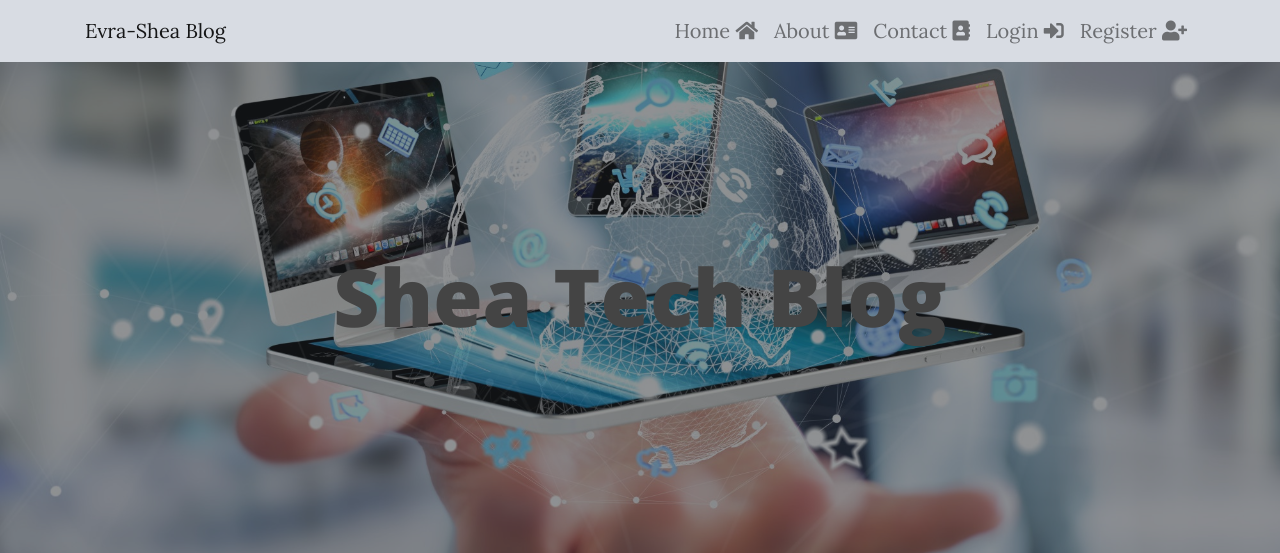
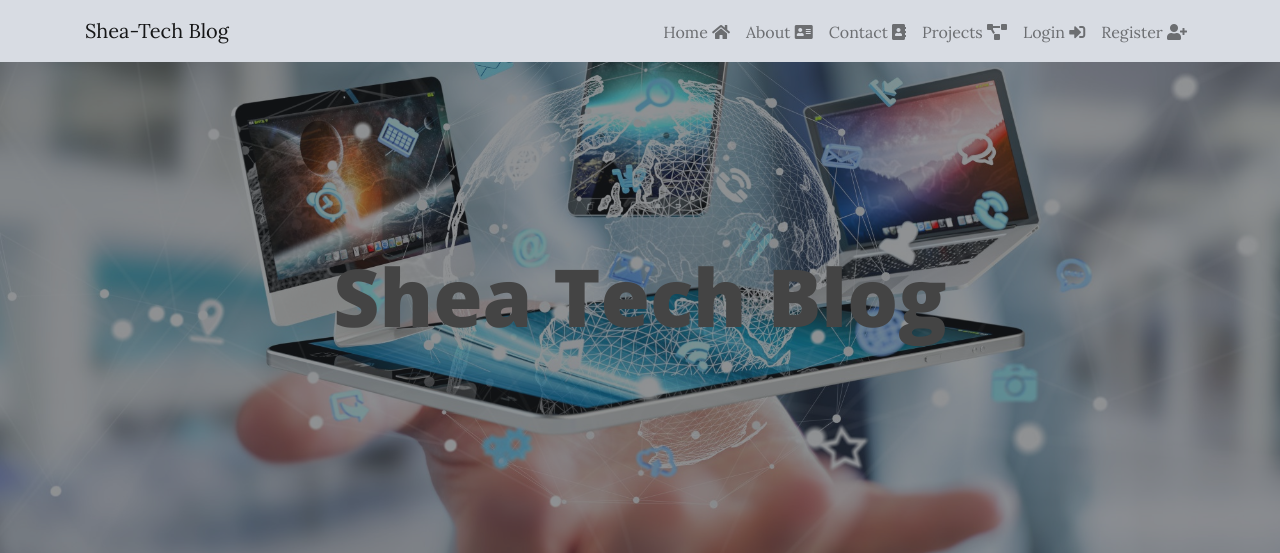
Before and after one commit to SheaEvra/django-project, a Django app: page / in a window 1280 px wide. Shown: the top 553 px of the page. Run offline with Django 3.2, Linux system fonts and the light colour scheme; data comes from the database, SQL or seed files in the repository; some libraries are stand-ins or nearby versions.

Commit message:
Updated base.html

```diff
--- a/blog/templates/blog/base.html
+++ b/blog/templates/blog/base.html
@@ -38,7 +38,7 @@
 <body>
 <nav class="navbar navbar-expand-lg fixed-top navbar-light bg-steel" >
     <div class="container">
-      <a class="navbar-brand" href="{% url 'blog-home' %}">Evra-Shea Blog</a>
+      <a class="navbar-brand" href="{% url 'blog-home' %}">Shea-Tech Blog</a>
       <button class="navbar-toggler navbar-toggler-right" type="button" data-toggle="collapse" data-target="#navbarResponsive" aria-controls="navbarResponsive" aria-expanded="false" aria-label="Toggle navigation">
         Menu
         <i class="fas fa-bars"></i>
@@ -46,31 +46,34 @@
       <div class="collapse navbar-collapse" id="navbarResponsive">
         <ul class="navbar-nav ml-auto">
           <li class="nav-item">
-            <a class="nav-link" href="{% url 'blog-home' %}">Home <i class="fas fa-home"></i></a>
+            <a class="nav-link" href="{% url 'blog-home' %}"><small>Home <i class="fas fa-home"></i></small></a>
           </li>
           <li class="nav-item">
-            <a class=" nav-link" href="{% url 'blog-about' %}">About <i class="fas fa-address-card"></i></a>
+            <a class=" nav-link" href="{% url 'blog-about' %}"><small>About <i class="fas fa-address-card"></i></small></a>
           </li>
           <li class="nav-item">
-            <a class="nav-link" href="{% url 'blog-contact' %}">Contact <i class="fas fa-address-book"></i></a>
+            <a class="nav-link" href="{% url 'blog-contact' %}"><small>Contact <i class="fas fa-address-book"></i></small></a>
+          </li>
+          <li class="nav-item">
+            <a class="nav-link" href="#"><small>Projects <i class="fas fa-project-diagram"></i></small></a>
           </li>
     <div class="navbar-nav">
           {% if user.is_authenticated %}
              <li class="nav-item">
-                <a class="nav-link" href="{% url 'post-create' %}"><i class="fas fa-file"></i> New Post</a>
+                <a class="nav-link" href="{% url 'post-create' %}"><small>New-post <i class="fas fa-file"></i></small> </a>
              </li>
              <li class="nav-item">
-                 <a class=" nav-link" href="{% url 'profile' %}"><i class="fas fa-user"></i> Profile</a>
+                 <a class=" nav-link" href="{% url 'profile' %}"><small>Profile <i class="fas fa-user"></i></small></a>
              </li>
              <li class="nav-item">
               <a class="nav-link" href="{% url 'logout' %}"> <font color="blue"> {{ user }}  <small> Logout <i class="fas fa-sign-out-alt"></i></small></font></a>
              </li>
           {% else %}
              <li class="nav-item">
-                <a class="nav-item nav-link" href="{% url 'login' %}">Login <i class="fas fa-sign-in-alt"></i></a>
+                <a class="nav-item nav-link" href="{% url 'login' %}"><small>Login <i class="fas fa-sign-in-alt"></i></small></a>
              </li>
              <li class="nav-item nav-item">
-                <a class="nav-item nav-link" href="{% url 'register' %}">Register <i class="fas fa-user-plus"></i></a>
+                <a class="nav-item nav-link" href="{% url 'register' %}"><small>Register <i class="fas fa-user-plus"></i></small></a>
              </li>
           {% endif %}
         </div>
@@ -89,12 +92,9 @@
             {% endfor %}
           {% endif %}
       <div class="jumbotron p-3 p-md-5 text-green rounded bg-#d8dce3">
-
           {% block content %}{% endblock %}
       </div>
-
-
- <div class="jumbotron p-3 p-md-5 text-green rounded bg-gray">
+     <div class="jumbotron p-3 p-md-5 text-green rounded bg-gray">
   <hr>
      <!-- Footer -->
   <footer>
```
